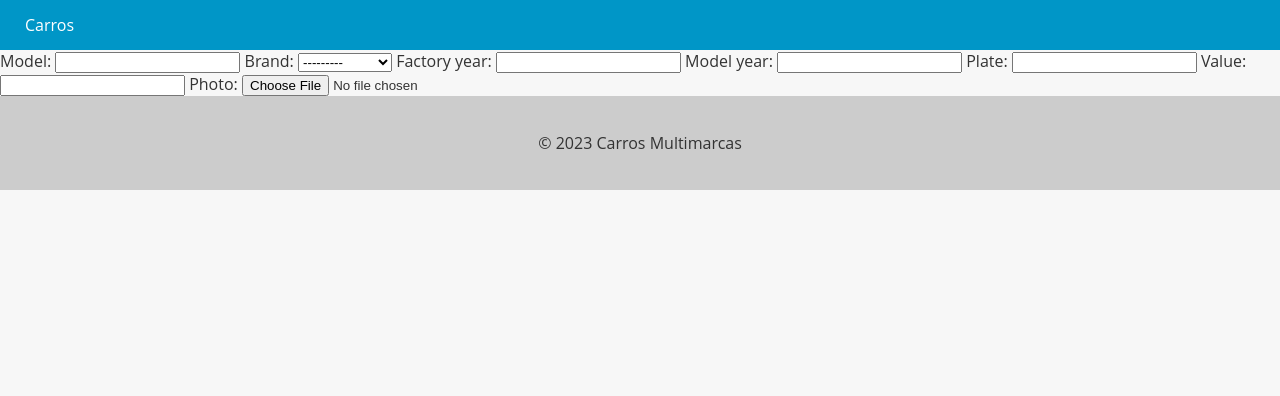
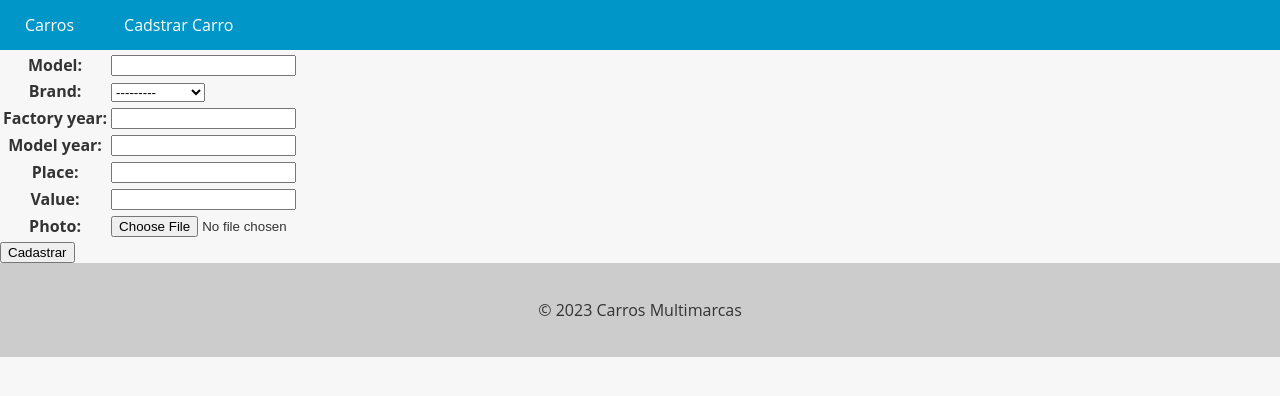
Before and after one commit to HebertFSoares/CarShop, a Django app: page /cars/new_car/ in a window 1280 px wide. Shown: the top 396 px of the page. Run offline with Django 4.2, Linux system fonts and the light colour scheme; data comes from the database, SQL or seed files in the repository; both versions use the stored data as it was after the commit.

Commit message:
Finalizando o cadastro de um novo carro

```diff
--- a/app/templates/base.html
+++ b/app/templates/base.html
@@ -73,6 +73,7 @@
     <nav>
       <ul>
         <li><a href="{% url 'cars_list' %}">Carros</a></li>
+        <li><a href="{% url 'new_car' %}">Cadstrar Carro</a></li>
       </ul>
     </nav>
   </header>
--- a/cars/forms.py
+++ b/cars/forms.py
@@ -1,11 +1,24 @@
 from django import forms
-from .models import Brand
+from .models import Brand,Car
 
 class CarFrom(forms.Form):
      model = forms.CharField(max_length=200)
      brand = forms.ModelChoiceField(Brand.objects.all())
      factory_year = forms.IntegerField()
      model_year = forms.IntegerField()
-     plate = forms.CharField(max_length=10)
+     place = forms.CharField(max_length=10)
      value = forms.FloatField()
      photo = forms.ImageField()
+
+     def save(self):
+          car = Car(
+               model = self.cleaned_data['model'],
+               brand = self.cleaned_data['brand'],
+               factory_year = self.cleaned_data['factory_year'],
+               model_year = self.cleaned_data['model_year'],
+               place = self.cleaned_data['place'],
+               value = self.cleaned_data['value'],
+               photo = self.cleaned_data['photo'],
+          )
+          car.save()
+          return car
--- a/cars/templates/new_cars.html
+++ b/cars/templates/new_cars.html
@@ -2,6 +2,11 @@
 
 {% block content %}
     <form method="POST" enctype="multipart/form-data">{% csrf_token %}
-        {{new_car_form}}
+        <table>
+            {{new_car_form.as_table}}
+        </table>
+
+        <input type="submit" class="btn btn-primary" value="Cadastrar">
+
     </form>
 {% endblock  %}
--- a/cars/views.py
+++ b/cars/views.py
@@ -1,4 +1,4 @@
-from django.shortcuts import render
+from django.shortcuts import render,redirect
 from cars.models import Car
 from django.http import HttpResponse
 from .forms import CarFrom
@@ -16,5 +16,12 @@ def cars_view(request):
     )
 
 def new_car(request):
-    new_car_form = CarFrom()
+    if request.method == "POST":
+        new_car_form = CarFrom(request.POST, request.FILES)
+        if new_car_form.is_valid():
+            new_car_form.save()
+            return redirect('cars/cars_list/')
+
+    else:
+        new_car_form = CarFrom()
     return render(request, 'new_cars.html',{'new_car_form': new_car_form})
```
Also changed, not shown: db.sqlite3, media/cars/fiat-toro-768x589.jpg (added).
